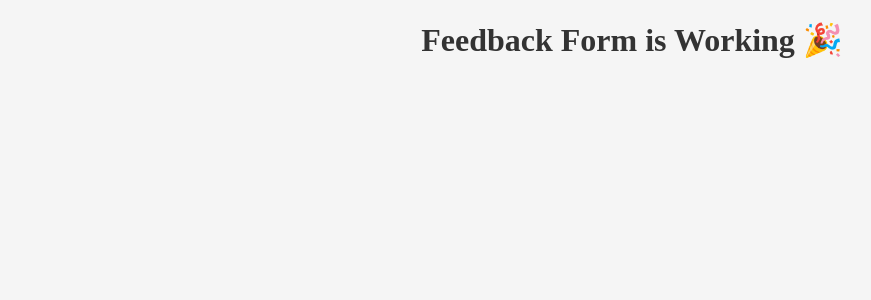
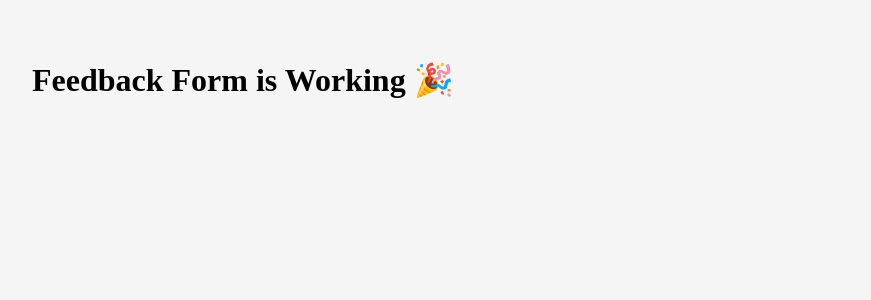
Before and after one commit to yathishnasj/Feedback, a React (Vite) app: page / in a window 1280 px wide. Shown: the top 300 px of the page, without its empty margins (8-879 px from the left). Built offline with nearby package versions, Linux system fonts and the light colour scheme.

Commit message:
Update App.jsx

```diff
--- a/src/App.jsx
+++ b/src/App.jsx
@@ -1,7 +1,9 @@
-import "./App.css";
-
 function App() {
-  return <h1>Feedback Form is Working 🎉</h1>;
+  return (
+    <h1 style={{ padding: "40px" }}>
+      Feedback Form is Working 🎉
+    </h1>
+  );
 }
 
 export default App;
```
